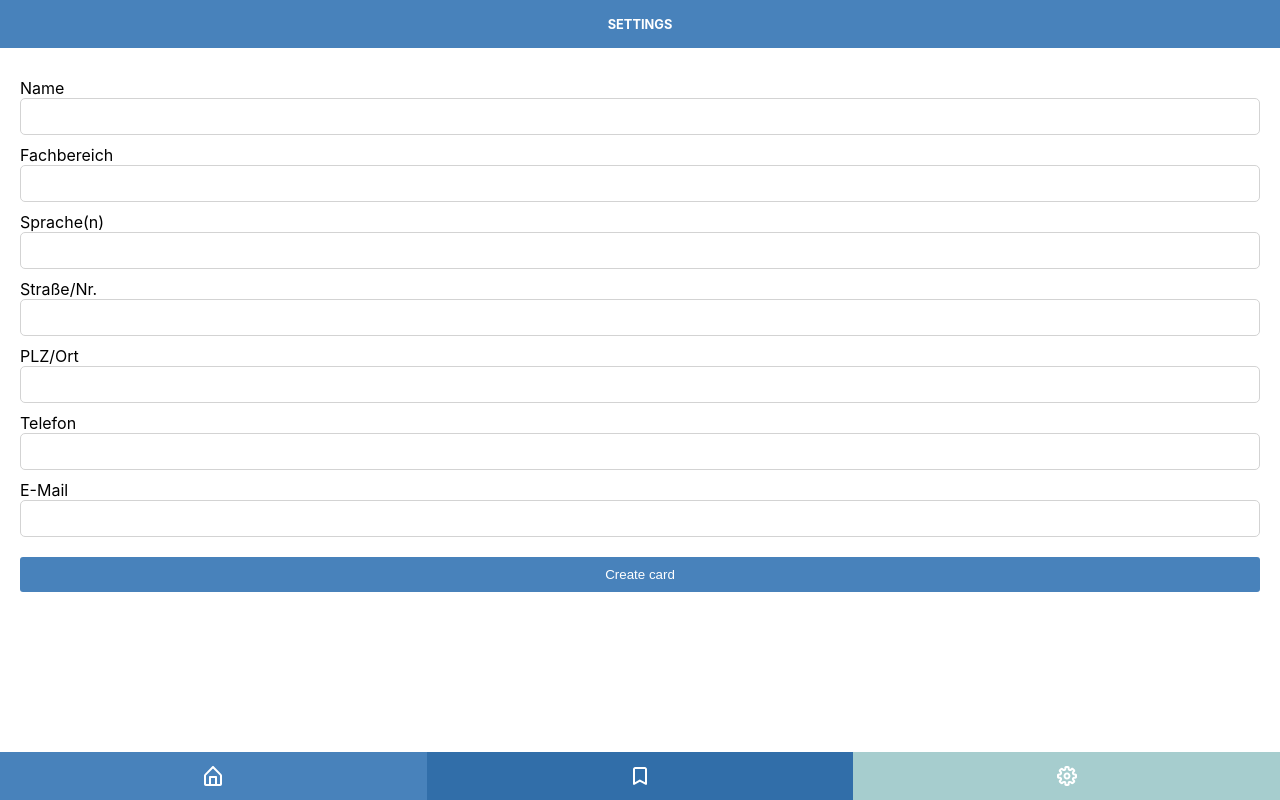
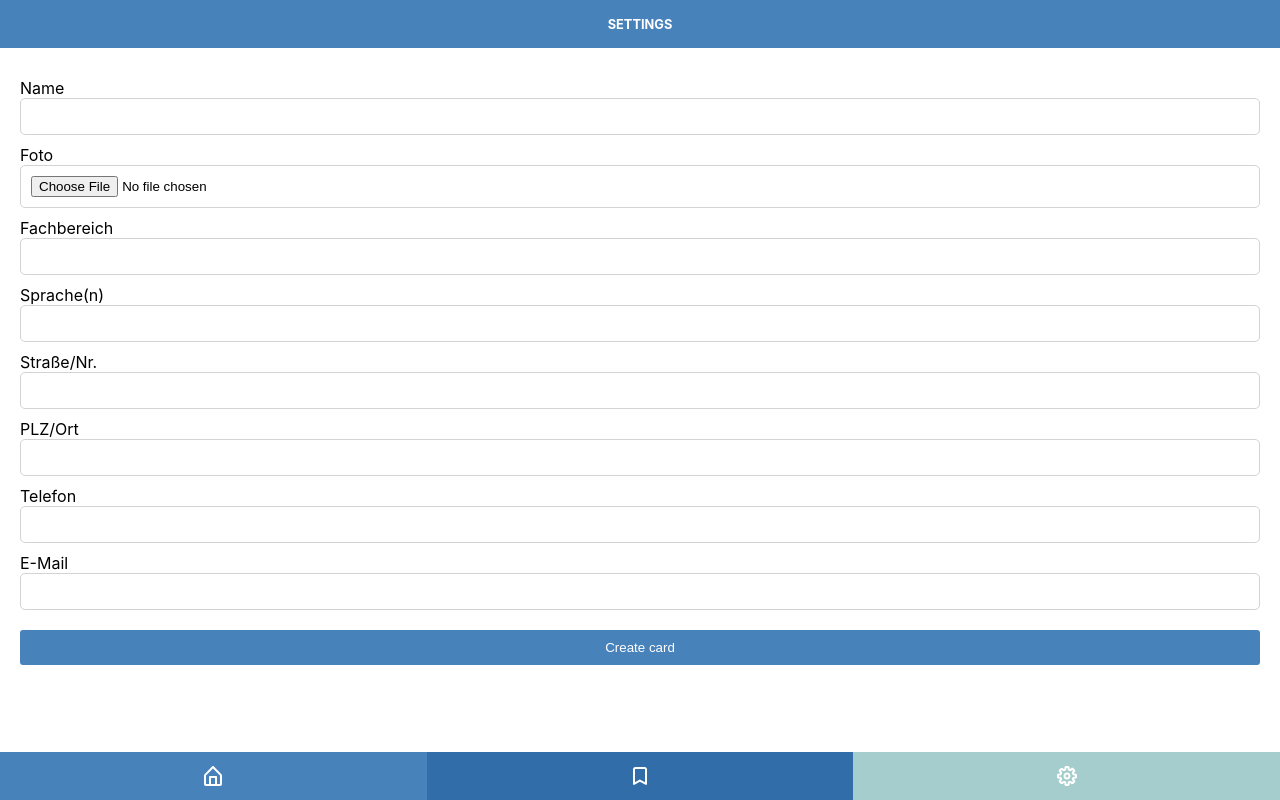
Before and after one commit to nurizai/DrLanguage, a React (Create React App) app: page /settings in a window 1280 px wide. Built offline with nearby package versions, Linux system fonts and the light colour scheme; no server answers.

Commit message:
Upload to cloudinary

```diff
--- a/src/SettingsPage.js
+++ b/src/SettingsPage.js
@@ -1,33 +1,63 @@
 import React from 'react'
 import styled from 'styled-components/macro'
 import Page from './Page'
+import axios from 'axios'
 
 export default function SettingsPage({ onSubmit, title}) {
 
-  function handleSubmit(event) {
+  const CORS_ANYWHERE = 'https://cors-anywhere.herokuapp.com/';
+  const CLOUDNAME = process.env.REACT_APP_CLOUDINARY_CLOUDNAME
+  const PRESET = process.env.REACT_APP_CLOUDINARY_PRESET
+
+  function uploadToCloudinary(event) {
     event.preventDefault()
+    const cloudinaryUrl = `${CORS_ANYWHERE}https://api.cloudinary.com/v1_1/${CLOUDNAME}/upload`
+    const photo = event.target.querySelector('input[name="photo"]').files[0]
     const form = event.target
+
+    const formData = new FormData()
+    formData.append('file', photo)
+    formData.append('upload_preset', PRESET)
+
+    axios
+      .post(cloudinaryUrl, formData, {
+        headers: {
+          'Content-type': 'multipart/form-data',
+        },
+      })
+      .then(res => sendToMongoDB(form, res.data.url))
+      .catch(err => console.log(err))
+  }
+
+  function sendToMongoDB(target, url) {
+    const form = target
     const formData = new FormData(form)
     const data = Object.fromEntries(formData)
     const tags = data.tags.split(" ").map(tag => tag.toLowerCase())
-    const dataWithTagsArray = {
+    const formattedData = {
       ...data,
-      tags: tags
+      tags: tags,
+      photo: url
     }
 
-    onSubmit(dataWithTagsArray)
+    onSubmit(formattedData)
     form.reset()
     form.name.focus()
   }
 
   return (
     <Page title={title}>
-      <FormStyled onSubmit={handleSubmit}>
+      <FormStyled onSubmit={uploadToCloudinary}>
 
         <LabelStyled>
           Name
         </LabelStyled>
         <input name="name" type="text"/>
+
+        <LabelStyled>
+          Foto
+        </LabelStyled>
+        <input name="photo" type="file"/>
 
         <LabelStyled>
           Fachbereich
@@ -75,7 +105,7 @@ const FormStyled = styled.form`
   padding: 20px;
   margin-top: 48px;
 
-> input {
+  input {
     box-sizing: border-box;
     padding: 10px;
     border: 1px solid lightgrey;
```
Lines whose indentation alone changed are shown as unchanged.
